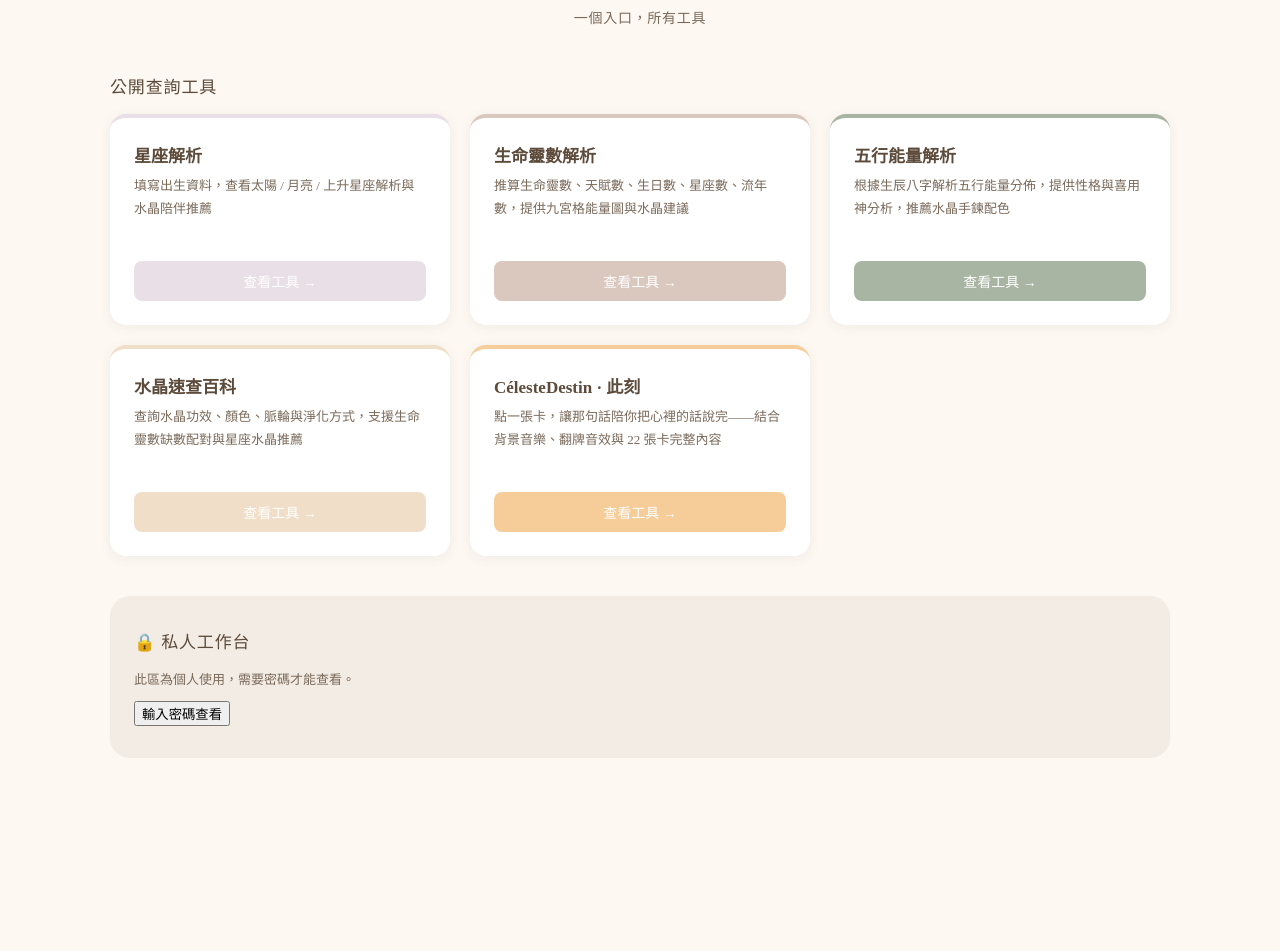
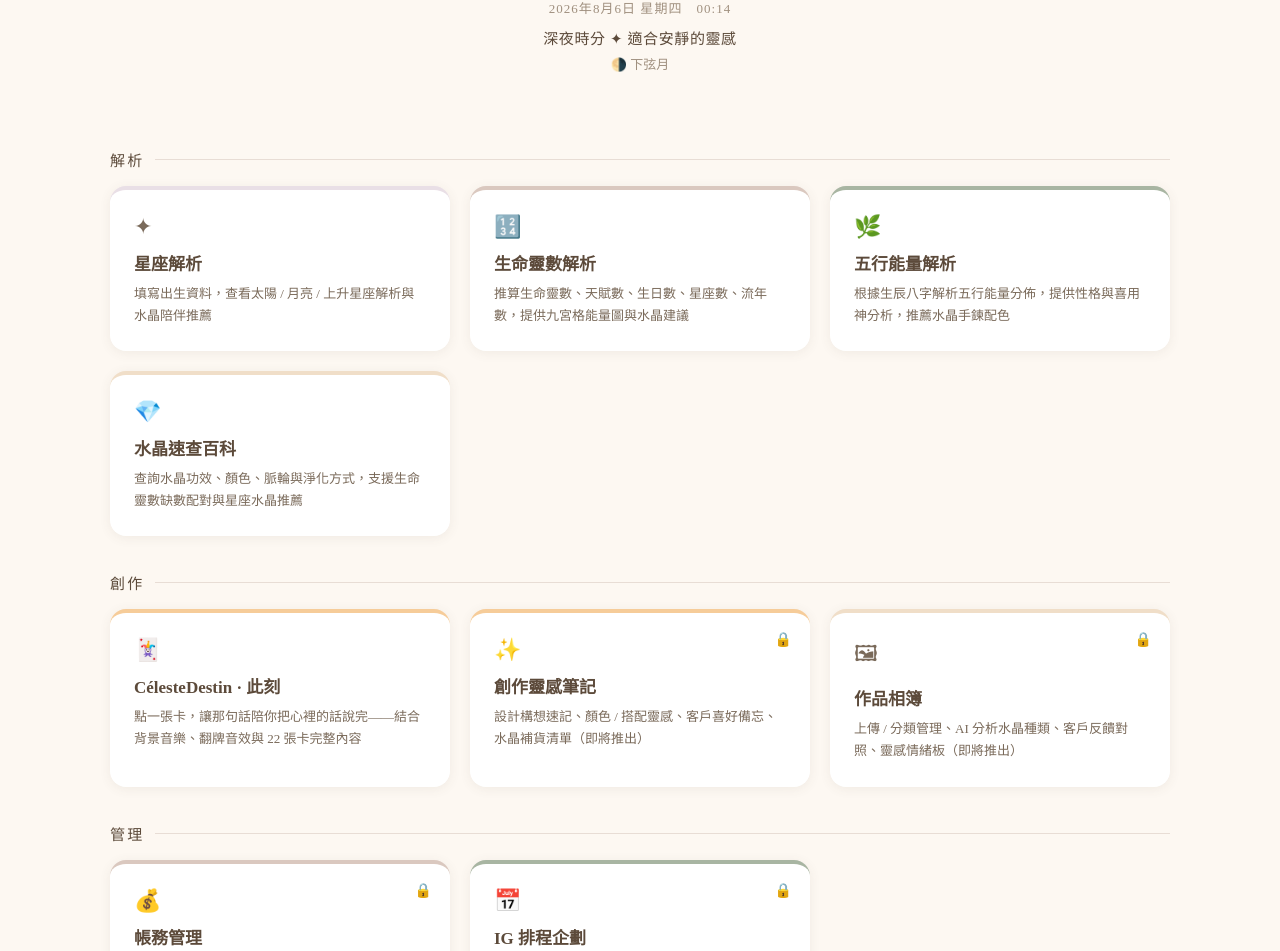
Before and after one commit to claire30212/crystal-studio, a website: page index.html in a window 1280 px wide. Shown: the part 109-1060 px from the top of the page. Before the commit the page ends 915 px from the top, so only its background shows below. Drawn offline with Linux system fonts and the light colour scheme.

Commit message:
改版：Hero 區塊、分類重組、整卡點擊、最近使用
Co-Authored-By: Claude Sonnet 5 <noreply@anthropic.com>

```diff
--- a/index.html
+++ b/index.html
@@ -18,30 +18,54 @@
     background: var(--bg);
     color: var(--body);
   }
-  header {
+
+  /* Hero */
+  .hero {
     text-align: center;
-    padding: 48px 20px 32px;
+    padding: 56px 20px 40px;
   }
-  header h1 {
+  .hero-title {
     color: var(--heading);
     font-size: 26px;
-    letter-spacing: 0.1em;
-    margin-bottom: 8px;
+    letter-spacing: 0.12em;
+    margin-bottom: 14px;
   }
-  header p {
-    font-size: 14px;
-    letter-spacing: 0.05em;
+  .hero-meta {
+    font-size: 13px;
+    letter-spacing: 0.08em;
+    color: #A0907F;
+    margin-bottom: 10px;
   }
-  section {
+  .hero-greeting {
+    font-size: 15px;
+    color: var(--heading);
+    letter-spacing: 0.04em;
+    margin-bottom: 6px;
+  }
+  .hero-moon {
+    font-size: 13px;
+    color: #A0907F;
+  }
+
+  section.tools {
     max-width: 1100px;
     margin: 0 auto;
-    padding: 0 20px 48px;
+    padding: 0 20px 20px;
   }
   .section-title {
-    font-size: 17px;
+    font-size: 15px;
     color: var(--heading);
-    margin-bottom: 16px;
-    letter-spacing: 0.05em;
+    margin: 36px 0 16px;
+    letter-spacing: 0.15em;
+    display: flex;
+    align-items: center;
+    gap: 10px;
+  }
+  .section-title::after {
+    content: '';
+    flex: 1;
+    height: 1px;
+    background: #E8DDD5;
   }
   .grid {
     display: grid;
@@ -54,19 +78,30 @@
   @media (min-width: 1024px) {
     .grid { grid-template-columns: repeat(3, 1fr); }
   }
+
   .card {
+    position: relative;
     background: #fff;
     border-radius: 16px;
     padding: 24px;
     box-shadow: 0 2px 12px rgba(92,74,58,0.08);
     border-top: 4px solid var(--accent-color, var(--accent));
     transition: transform 0.2s ease, box-shadow 0.2s ease;
+    display: block;
+    text-decoration: none;
+    color: inherit;
+    cursor: pointer;
     opacity: 0;
     animation: fadeIn 0.6s ease forwards;
   }
   .card:hover {
-    transform: translateY(-4px);
-    box-shadow: 0 8px 20px rgba(92,74,58,0.14);
+    transform: translateY(-6px);
+    box-shadow: 0 10px 24px rgba(92,74,58,0.16);
+  }
+  .card .icon {
+    font-size: 22px;
+    margin-bottom: 10px;
+    display: block;
   }
   .card h3 {
     color: var(--heading);
@@ -76,40 +111,45 @@
   .card p {
     font-size: 13px;
     line-height: 1.7;
-    margin: 0 0 20px;
-    min-height: 66px;
+    margin: 0;
   }
-  .card .btn {
-    display: block;
-    width: 100%;
-    text-align: center;
-    padding: 10px 0;
-    border-radius: 8px;
-    background: var(--accent-color, var(--accent));
-    color: #fff;
-    text-decoration: none;
+  .card.locked { opacity: 0.6; }
+  .card.locked:hover { transform: none; box-shadow: 0 2px 12px rgba(92,74,58,0.08); }
+  .lock-badge {
+    position: absolute;
+    top: 18px;
+    right: 18px;
     font-size: 14px;
-    border: none;
-    cursor: pointer;
   }
-  .card.disabled { opacity: 0.55; }
-  .card.disabled .btn { background: #cfc6bd; cursor: not-allowed; }
-  .private-section {
-    background: #F3ECE4;
-    border-radius: 20px;
-    padding: 32px 24px;
-    margin: 40px auto 0;
-    max-width: 1100px;
-  }
+
   @keyframes fadeIn {
     from { opacity: 0; transform: translateY(10px); }
     to { opacity: 1; transform: translateY(0); }
   }
-  .card:nth-child(1) { animation-delay: 0.05s; }
-  .card:nth-child(2) { animation-delay: 0.15s; }
-  .card:nth-child(3) { animation-delay: 0.25s; }
-  .card:nth-child(4) { animation-delay: 0.35s; }
-  .card:nth-child(5) { animation-delay: 0.45s; }
+  .grid .card:nth-child(1) { animation-delay: 0.05s; }
+  .grid .card:nth-child(2) { animation-delay: 0.12s; }
+  .grid .card:nth-child(3) { animation-delay: 0.19s; }
+  .grid .card:nth-child(4) { animation-delay: 0.26s; }
+  .grid .card:nth-child(5) { animation-delay: 0.33s; }
+
+  .recent-strip {
+    max-width: 1100px;
+    margin: 0 auto;
+    padding: 0 20px;
+    display: none;
+    gap: 10px;
+    flex-wrap: wrap;
+  }
+  .recent-strip.show { display: flex; }
+  .recent-pill {
+    font-size: 12px;
+    padding: 6px 14px;
+    border-radius: 20px;
+    background: #F3ECE4;
+    color: var(--heading);
+    text-decoration: none;
+  }
+
   #password-modal {
     display: none;
     position: fixed;
@@ -145,75 +185,92 @@
     color: #fff;
     cursor: pointer;
   }
+  footer {
+    text-align: center;
+    font-size: 11px;
+    color: #C0B4A8;
+    padding: 40px 0 30px;
+    letter-spacing: 0.1em;
+  }
 </style>
 </head>
 <body>
 
-<header>
-  <h1>✦ CélesteDestin 水晶創作工作室 ✦</h1>
-  <p>一個入口，所有工具</p>
-</header>
+<div class="hero">
+  <div class="hero-title">✦ CélesteDestin 水晶創作工作室 ✦</div>
+  <div class="hero-meta" id="hero-date"></div>
+  <div class="hero-greeting" id="hero-greeting"></div>
+  <div class="hero-moon" id="hero-moon"></div>
+</div>
 
-<section>
-  <div class="section-title">公開查詢工具</div>
+<div class="recent-strip" id="recent-strip"></div>
+
+<section class="tools">
+
+  <div class="section-title">解析</div>
   <div class="grid">
-    <div class="card" style="--accent-color:#E9DFE6;">
+    <a class="card" data-name="星座解析" style="--accent-color:#E9DFE6;" href="https://claire30212.github.io/crystal-studio/zodiac-natal.html" target="_blank">
+      <span class="icon">✦</span>
       <h3>星座解析</h3>
       <p>填寫出生資料，查看太陽 / 月亮 / 上升星座解析與水晶陪伴推薦</p>
-      <a class="btn" href="https://claire30212.github.io/crystal-studio/zodiac-natal.html" target="_blank">查看工具 →</a>
-    </div>
-    <div class="card" style="--accent-color:#DAC8BF;">
+    </a>
+    <a class="card" data-name="生命靈數解析" style="--accent-color:#DAC8BF;" href="https://claire30212.github.io/numerology/" target="_blank">
+      <span class="icon">🔢</span>
       <h3>生命靈數解析</h3>
       <p>推算生命靈數、天賦數、生日數、星座數、流年數，提供九宮格能量圖與水晶建議</p>
-      <a class="btn" href="https://claire30212.github.io/numerology/" target="_blank">查看工具 →</a>
-    </div>
-    <div class="card" style="--accent-color:#A8B5A2;">
+    </a>
+    <a class="card" data-name="五行能量解析" style="--accent-color:#A8B5A2;" href="https://claire30212.github.io/crystal-studio/wuxing.html" target="_blank">
+      <span class="icon">🌿</span>
       <h3>五行能量解析</h3>
       <p>根據生辰八字解析五行能量分佈，提供性格與喜用神分析，推薦水晶手鍊配色</p>
-      <a class="btn" href="https://claire30212.github.io/crystal-studio/wuxing.html" target="_blank">查看工具 →</a>
-    </div>
-    <div class="card" style="--accent-color:#F0DEC8;">
+    </a>
+    <a class="card" data-name="水晶速查百科" style="--accent-color:#F0DEC8;" href="https://claire30212.github.io/crystal-studio/crystal-lookup.html" target="_blank">
+      <span class="icon">💎</span>
       <h3>水晶速查百科</h3>
       <p>查詢水晶功效、顏色、脈輪與淨化方式，支援生命靈數缺數配對與星座水晶推薦</p>
-      <a class="btn" href="https://claire30212.github.io/crystal-studio/crystal-lookup.html" target="_blank">查看工具 →</a>
-    </div>
-    <div class="card" style="--accent-color:#F6CC99;">
+    </a>
+  </div>
+
+  <div class="section-title">創作</div>
+  <div class="grid">
+    <a class="card" data-name="CélesteDestin・此刻" style="--accent-color:#F6CC99;" href="https://claire30212.github.io/crystal-studio/oracle-cards/" target="_blank">
+      <span class="icon">🃏</span>
       <h3>CélesteDestin · 此刻</h3>
       <p>點一張卡，讓那句話陪你把心裡的話說完——結合背景音樂、翻牌音效與 22 張卡完整內容</p>
-      <a class="btn" href="https://claire30212.github.io/crystal-studio/oracle-cards/" target="_blank">查看工具 →</a>
+    </a>
+    <div class="card locked" data-locked="true" style="--accent-color:#F6CC99;" onclick="tryUnlock(this)">
+      <span class="lock-badge">🔒</span>
+      <span class="icon">✨</span>
+      <h3>創作靈感筆記</h3>
+      <p>設計構想速記、顏色 / 搭配靈感、客戶喜好備忘、水晶補貨清單（即將推出）</p>
+    </div>
+    <div class="card locked" data-locked="true" style="--accent-color:#F0DEC8;" onclick="tryUnlock(this)">
+      <span class="lock-badge">🔒</span>
+      <span class="icon">🖼</span>
+      <h3>作品相簿</h3>
+      <p>上傳 / 分類管理、AI 分析水晶種類、客戶反饋對照、靈感情緒板（即將推出）</p>
     </div>
   </div>
 
-  <div class="private-section">
-    <div class="section-title">🔒 私人工作台</div>
-    <div id="private-locked">
-      <p style="font-size:13px;">此區為個人使用，需要密碼才能查看。</p>
-      <button class="btn" style="max-width:200px;" onclick="document.getElementById('password-modal').classList.add('show')">輸入密碼查看</button>
+  <div class="section-title">管理</div>
+  <div class="grid">
+    <div class="card locked" data-locked="true" style="--accent-color:#DAC8BF;" onclick="tryUnlock(this)">
+      <span class="lock-badge">🔒</span>
+      <span class="icon">💰</span>
+      <h3>帳務管理</h3>
+      <p>收入 / 支出記錄、客戶訂單追蹤、月報表 / 圖表（沿用 Notion 資料，即將推出）</p>
     </div>
-    <div class="grid" id="private-cards" style="display:none; margin-top:20px;">
-      <div class="card disabled" style="--accent-color:#DAC8BF;">
-        <h3>💰 帳務管理</h3>
-        <p>收入 / 支出記錄、客戶訂單追蹤、月報表 / 圖表（沿用 Notion 資料）</p>
-        <button class="btn" disabled>即將推出</button>
-      </div>
-      <div class="card disabled" style="--accent-color:#A8B5A2;">
-        <h3>📅 IG 排程企劃</h3>
-        <p>發文行事曆、文案草稿庫、素材標籤分類、最佳發文時間提示</p>
-        <button class="btn" disabled>即將推出</button>
-      </div>
-      <div class="card disabled" style="--accent-color:#F0DEC8;">
-        <h3>🖼 作品相簿</h3>
-        <p>上傳 / 分類管理、AI 分析水晶種類、客戶反饋對照、靈感情緒板</p>
-        <button class="btn" disabled>即將推出</button>
-      </div>
-      <div class="card disabled" style="--accent-color:#F6CC99;">
-        <h3>✨ 創作靈感筆記</h3>
-        <p>設計構想速記、顏色 / 搭配靈感、客戶喜好備忘、水晶補貨清單</p>
-        <button class="btn" disabled>即將推出</button>
-      </div>
+    <div class="card locked" data-locked="true" style="--accent-color:#A8B5A2;" onclick="tryUnlock(this)">
+      <span class="lock-badge">🔒</span>
+      <span class="icon">📅</span>
+      <h3>IG 排程企劃</h3>
+      <p>發文行事曆、文案草稿庫、素材標籤分類、最佳發文時間提示（即將推出）</p>
     </div>
   </div>
+
 </section>
+
+<footer>Celestedestin · 水晶能量 · 生命密碼</footer>
 
 <div id="password-modal">
   <div class="modal-box">
@@ -226,14 +283,23 @@
 
 <script>
   const CORRECT_PASSWORD = "20151210";
+  let unlocked = false;
+
+  function tryUnlock(card) {
+    if (unlocked) return; // 已解鎖，但功能尚未開發，先不做任何事
+    document.getElementById('password-modal').classList.add('show');
+  }
 
   function checkPassword() {
     const input = document.getElementById('password-input').value;
     if (input === CORRECT_PASSWORD) {
+      unlocked = true;
+      document.querySelectorAll('.card.locked').forEach(c => {
+        c.querySelector('.lock-badge').textContent = '✓';
+      });
       document.getElementById('password-modal').classList.remove('show');
-      document.getElementById('private-locked').style.display = 'none';
-      document.getElementById('private-cards').style.display = 'grid';
       document.getElementById('password-error').style.display = 'none';
+      document.getElementById('password-input').value = '';
     } else {
       document.getElementById('password-error').style.display = 'block';
     }
@@ -241,6 +307,61 @@
   document.getElementById('password-input').addEventListener('keydown', function(e) {
     if (e.key === 'Enter') checkPassword();
   });
+
+  // Hero：日期、問候語、月相
+  function renderHero() {
+    const now = new Date();
+    const dateStr = now.toLocaleDateString('zh-TW', { timeZone: 'Asia/Taipei', year: 'numeric', month: 'long', day: 'numeric', weekday: 'long' });
+    const timeStr = now.toLocaleTimeString('zh-TW', { timeZone: 'Asia/Taipei', hour: '2-digit', minute: '2-digit', hour12: false });
+    document.getElementById('hero-date').textContent = `${dateStr}　${timeStr}`;
+
+    const hour = parseInt(now.toLocaleString('zh-TW', { timeZone: 'Asia/Taipei', hour: '2-digit', hour12: false }));
+    let greeting;
+    if (hour >= 5 && hour < 8) greeting = '晨光初醒 ✦ 適合安靜的開始';
+    else if (hour >= 8 && hour < 12) greeting = '上午時光 ✦ 適合處理重要的事';
+    else if (hour >= 12 && hour < 14) greeting = '午後片刻 ✦ 適合喘口氣';
+    else if (hour >= 14 && hour < 18) greeting = '下午時光 ✦ 適合專注創作';
+    else if (hour >= 18 && hour < 22) greeting = '夜晚降臨 ✦ 適合沉澱與書寫';
+    else greeting = '深夜時分 ✦ 適合安靜的靈感';
+    document.getElementById('hero-greeting').textContent = greeting;
+
+    document.getElementById('hero-moon').textContent = getMoonPhase(now);
+  }
+
+  function getMoonPhase(date) {
+    const synodic = 29.53058867; // 朔望月天數
+    const knownNewMoon = Date.UTC(2000, 0, 6, 18, 14, 0) / 1000;
+    const diffDays = (date.getTime() / 1000 - knownNewMoon) / 86400;
+    const phase = ((diffDays % synodic) + synodic) % synodic / synodic;
+    const names = ['🌑 新月', '🌒 眉月', '🌓 上弦月', '🌔 盈凸月', '🌕 滿月', '🌖 虧凸月', '🌗 下弦月', '🌘 殘月'];
+    const index = Math.floor(phase * 8 + 0.5) % 8;
+    return names[index];
+  }
+
+  // 最近使用（localStorage）
+  function trackRecent(name, url) {
+    let recent = JSON.parse(localStorage.getItem('cd_recent') || '[]');
+    recent = recent.filter(r => r.name !== name);
+    recent.unshift({ name, url });
+    recent = recent.slice(0, 3);
+    localStorage.setItem('cd_recent', JSON.stringify(recent));
+  }
+
+  function renderRecent() {
+    const recent = JSON.parse(localStorage.getItem('cd_recent') || '[]');
+    const strip = document.getElementById('recent-strip');
+    if (recent.length === 0) return;
+    strip.innerHTML = '<span style="font-size:12px;color:#A0907F;align-self:center;">⭐ 最近使用：</span>' +
+      recent.map(r => `<a class="recent-pill" href="${r.url}" target="_blank">${r.name}</a>`).join('');
+    strip.classList.add('show');
+  }
+
+  document.querySelectorAll('a.card').forEach(a => {
+    a.addEventListener('click', () => trackRecent(a.dataset.name, a.href));
+  });
+
+  renderHero();
+  renderRecent();
 </script>
 
 </body>
```
